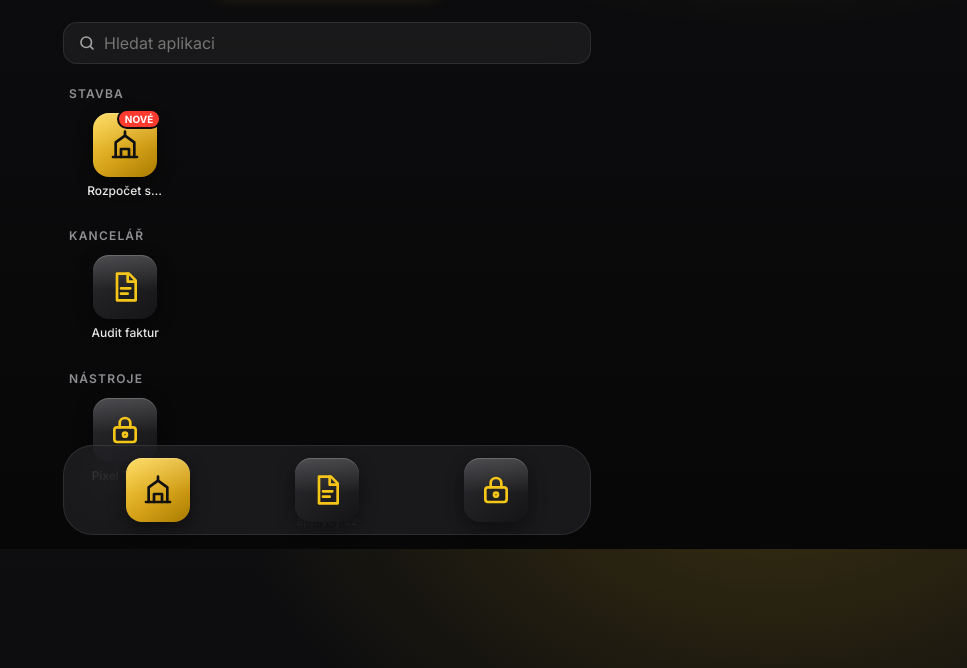
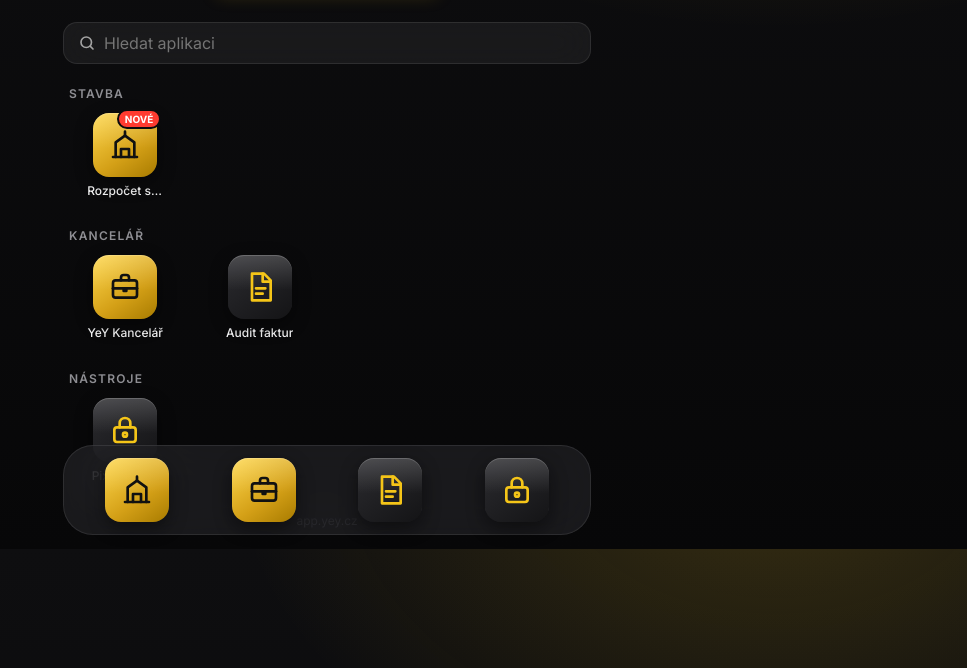
Before and after one commit to petrnepomucky/app, a plain HTML site: page index.html in a window 1280 px wide. Shown: the part 251-919 px from the top of the page, without its empty margins (313-1280 px from the left). Drawn offline with Linux system fonts and the light colour scheme.

Commit message:
Rozcestník: přidána YeY Kancelář (yey.cz)
Co-Authored-By: Claude Opus 5.5 <noreply@anthropic.com>
Claude-Session: https://claude.ai/code/session_011bnATJYsN9Z3AAnHMzGXyn

```diff
--- a/index.html
+++ b/index.html
@@ -103,6 +103,7 @@ footer{text-align:center;color:#5c5c62;font-size:12px;margin-top:10px}
    tone: gold | dark | grey ; dock: true = i v doku dole ; badge: "NOVÉ" apod. */
 const APPS = [
   {name:"Rozpočet stavby", url:"rozpocet.html", group:"Stavba", tone:"gold", icon:"calc", dock:true, badge:"NOVÉ"},
+  {name:"YeY Kancelář",    url:"https://yey.cz/yey.html", group:"Kancelář", tone:"gold", icon:"office", dock:true},
   {name:"Audit faktur",    url:"audit.html",  group:"Kancelář", tone:"dark", icon:"invoice", dock:true},
   {name:"Pixel Trezor",    url:"stego.html",    group:"Nástroje", tone:"dark", icon:"lock", dock:true},
 ];
@@ -115,6 +116,7 @@ const ICONS = {
   sign:'<svg viewBox="0 0 24 24" fill="none" stroke="currentColor" stroke-width="2" stroke-linecap="round" stroke-linejoin="round"><path d="M3 17c3-1 4-6 6-6s1 5 3 5 2-3 4-3 2 2 5 2"/><path d="M3 21h18"/></svg>',
   lock:'<svg viewBox="0 0 24 24" fill="none" stroke="currentColor" stroke-width="2" stroke-linecap="round" stroke-linejoin="round"><rect x="4" y="10" width="16" height="11" rx="2"/><path d="M8 10V7a4 4 0 0 1 8 0v3"/><circle cx="12" cy="15.5" r="1.5"/></svg>',
   game:'<svg viewBox="0 0 24 24" fill="none" stroke="currentColor" stroke-width="2" stroke-linecap="round" stroke-linejoin="round"><path d="M4 18h6a3 3 0 0 0 0-6H8a3 3 0 0 1 0-6h10"/><circle cx="19" cy="6" r="1.5" fill="currentColor"/></svg>',
+  office:'<svg viewBox="0 0 24 24" fill="none" stroke="currentColor" stroke-width="2" stroke-linecap="round" stroke-linejoin="round"><rect x="3" y="7" width="18" height="13" rx="2"/><path d="M9 7V5a2 2 0 0 1 2-2h2a2 2 0 0 1 2 2v2"/><path d="M3 13h18"/><path d="M11 13v2h2v-2"/></svg>',
   app:'<svg viewBox="0 0 24 24" fill="none" stroke="currentColor" stroke-width="2"><rect x="4" y="4" width="7" height="7" rx="2"/><rect x="13" y="4" width="7" height="7" rx="2"/><rect x="4" y="13" width="7" height="7" rx="2"/><rect x="13" y="13" width="7" height="7" rx="2"/></svg>'
 };
 
```
